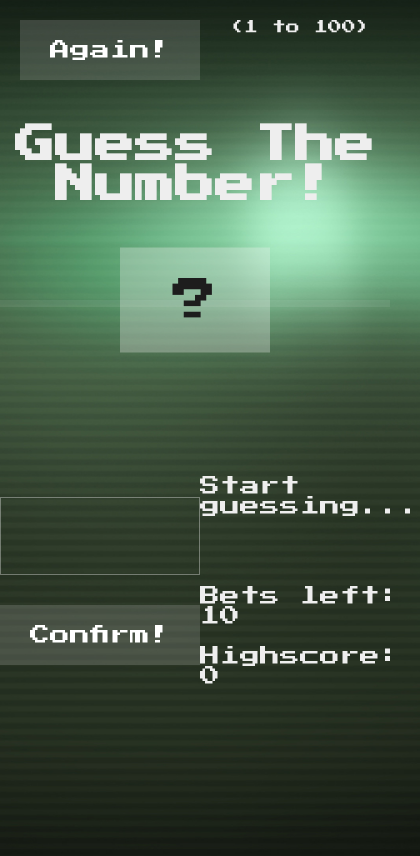
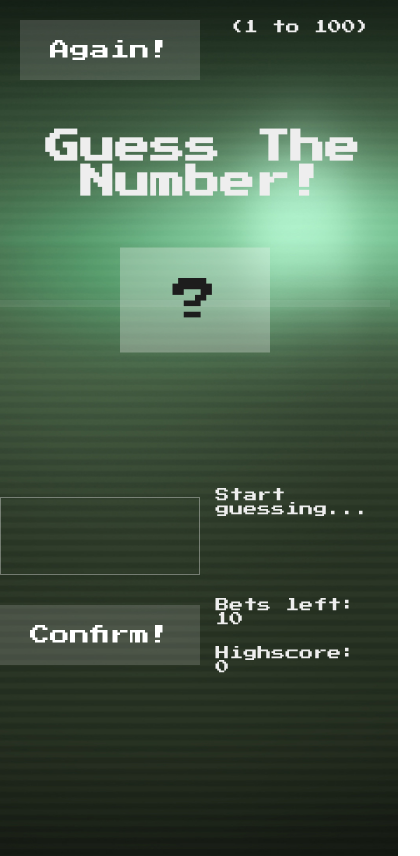
Before and after one commit to MattisKarlsson/GuessMyNumber, a plain HTML site: page index.html in a window 390 px wide. Shown: the whole page, 420 px wide, since content can reach past the window. Drawn offline with Linux system fonts and the light colour scheme.

Commit message:
Add files via upload
Small adjustment to the responsiveness.

```diff
--- a/style.css
+++ b/style.css
@@ -131,4 +131,12 @@ h1 {
     font-size: 4rem;
     padding: 1.8rem;
   }
+  .right {
+    font-size: 1.4rem;
+    margin: 0 4% 0 4%;
+  }
+  h1 {
+    font-size: 3.5rem;
+    margin: 0 2% 0 2%;
+  }
 }
```
